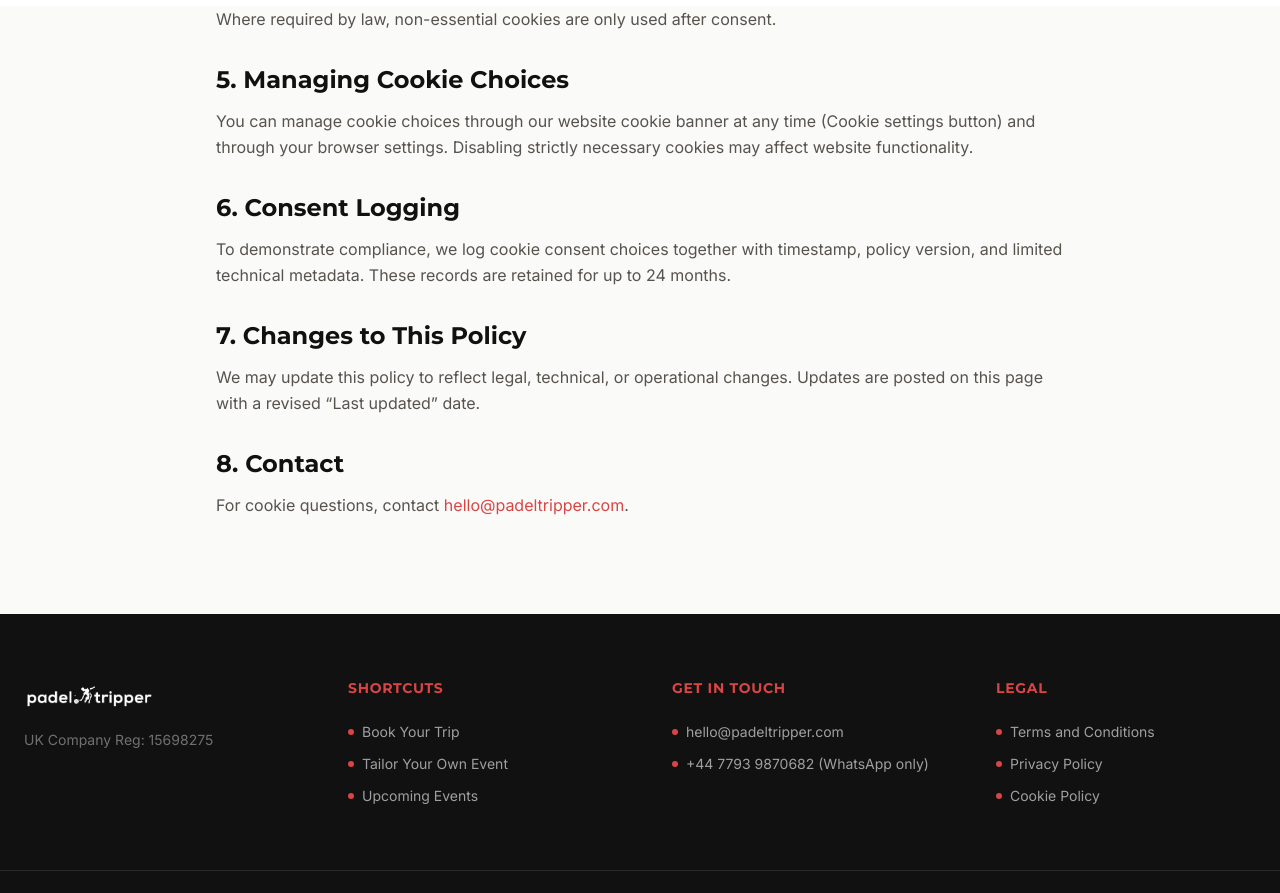
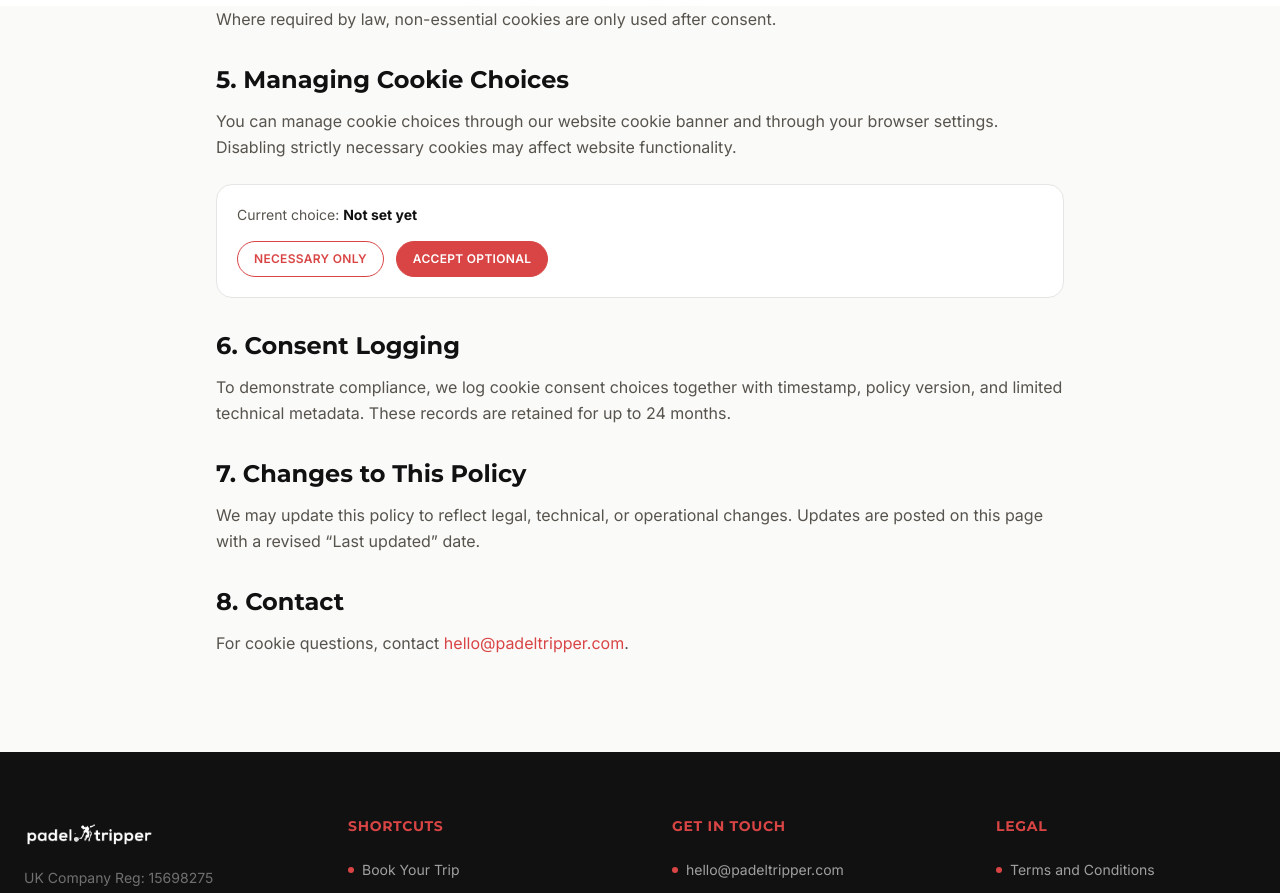
Before and after one commit to ewenrousseauerb5-tech/padeltripper, a Next.js app: page /cookie-policy in a window 1280 px wide. Shown: the part 794-1687 px from the top of the page. Built offline with nearby package versions, Linux system fonts and the light colour scheme.

Commit message:
Move cookie settings controls to cookie policy page

```diff
--- a/app/cookie-policy/page.tsx
+++ b/app/cookie-policy/page.tsx
@@ -1,4 +1,5 @@
 import type { Metadata } from 'next';
+import CookieSettingsControls from '@/src/components/CookieSettingsControls';
 
 export const metadata: Metadata = {
   title: 'Cookie Policy | Padel Tripper',
@@ -52,9 +53,10 @@ export default function CookiePolicyPage() {
           <section>
             <h2 className="font-serif text-2xl font-bold text-brand-dark mb-3">5. Managing Cookie Choices</h2>
             <p>
-              You can manage cookie choices through our website cookie banner at any time (Cookie settings button) and
+              You can manage cookie choices through our website cookie banner and
               through your browser settings. Disabling strictly necessary cookies may affect website functionality.
             </p>
+            <CookieSettingsControls />
           </section>
 
           <section>
--- a/src/components/CookieBanner.tsx
+++ b/src/components/CookieBanner.tsx
@@ -38,17 +38,7 @@ export default function CookieBanner() {
     setVisible(false);
   };
 
-  if (!visible) {
-    return (
-      <button
-        type="button"
-        onClick={() => setVisible(true)}
-        className="fixed bottom-2 left-2 z-[89] h-7 rounded-full border border-stone-300 bg-white px-3 text-[10px] font-semibold uppercase tracking-wide text-stone-600 hover:border-brand-red hover:text-brand-red"
-      >
-        Cookie settings
-      </button>
-    );
-  }
+  if (!visible) return null;
 
   return (
     <div className="fixed bottom-0 left-0 right-0 z-[90] border-t border-stone-200 bg-white/98 backdrop-blur-sm">
--- /dev/null
+++ b/src/components/CookieSettingsControls.tsx
@@ -0,0 +1,72 @@
+'use client';
+
+import { useEffect, useState } from 'react';
+
+const consentKey = 'padeltripper_cookie_consent_v1';
+const consentClientIdKey = 'padeltripper_cookie_consent_client_id';
+const policyVersion = '2026-03-01';
+
+type ConsentValue = 'accepted' | 'necessary-only';
+
+export default function CookieSettingsControls() {
+  const [current, setCurrent] = useState<ConsentValue | null>(null);
+  const [saved, setSaved] = useState(false);
+
+  useEffect(() => {
+    const value = window.localStorage.getItem(consentKey);
+    if (value === 'accepted' || value === 'necessary-only') {
+      setCurrent(value);
+    }
+  }, []);
+
+  const saveConsent = async (value: ConsentValue) => {
+    window.localStorage.setItem(consentKey, value);
+    const existingClientId = window.localStorage.getItem(consentClientIdKey);
+    const clientId = existingClientId || (crypto.randomUUID ? crypto.randomUUID() : `${Date.now()}-${Math.random().toString(16).slice(2)}`);
+    window.localStorage.setItem(consentClientIdKey, clientId);
+
+    setCurrent(value);
+    setSaved(true);
+    setTimeout(() => setSaved(false), 2000);
+
+    try {
+      await fetch('/api/cookie-consent', {
+        method: 'POST',
+        headers: { 'Content-Type': 'application/json' },
+        body: JSON.stringify({
+          decision: value,
+          policy_version: policyVersion,
+          client_id: clientId,
+        }),
+      });
+    } catch (error) {
+      console.error('Failed to store cookie settings:', error);
+    }
+  };
+
+  return (
+    <div className="mt-6 rounded-2xl border border-stone-200 bg-white p-5">
+      <p className="text-sm text-stone-600 mb-4">
+        Current choice:{' '}
+        <strong className="text-brand-dark">{current === 'accepted' ? 'Accept optional cookies' : current === 'necessary-only' ? 'Necessary only' : 'Not set yet'}</strong>
+      </p>
+      <div className="flex flex-wrap gap-3">
+        <button
+          type="button"
+          onClick={() => saveConsent('necessary-only')}
+          className="h-9 rounded-full border border-brand-red px-4 text-xs font-semibold uppercase tracking-wide text-brand-red hover:bg-red-50"
+        >
+          Necessary only
+        </button>
+        <button
+          type="button"
+          onClick={() => saveConsent('accepted')}
+          className="h-9 rounded-full border border-brand-red bg-brand-red px-4 text-xs font-semibold uppercase tracking-wide text-white hover:opacity-90"
+        >
+          Accept optional
+        </button>
+      </div>
+      {saved && <p className="mt-3 text-xs text-emerald-600">Cookie preference updated.</p>}
+    </div>
+  );
+}
```
